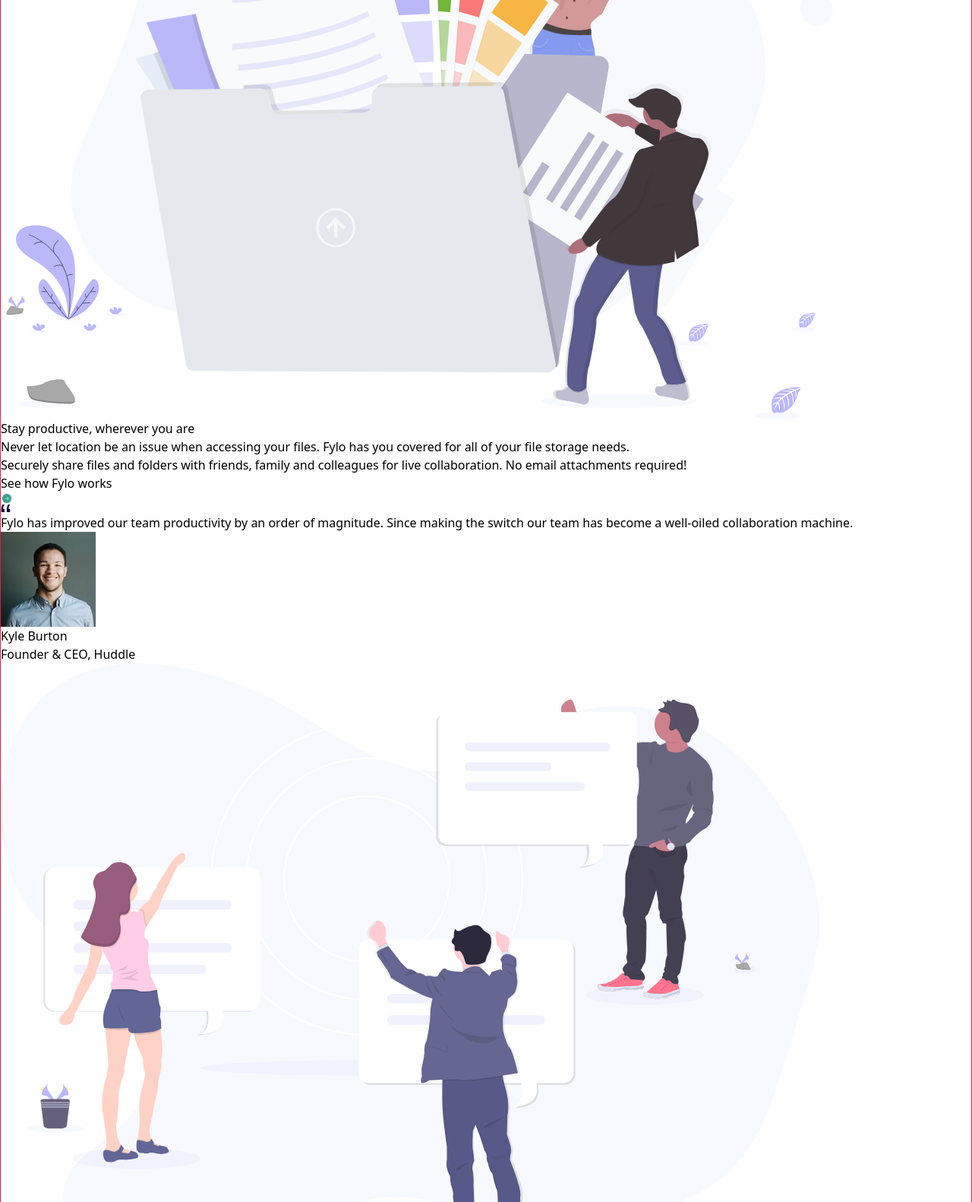
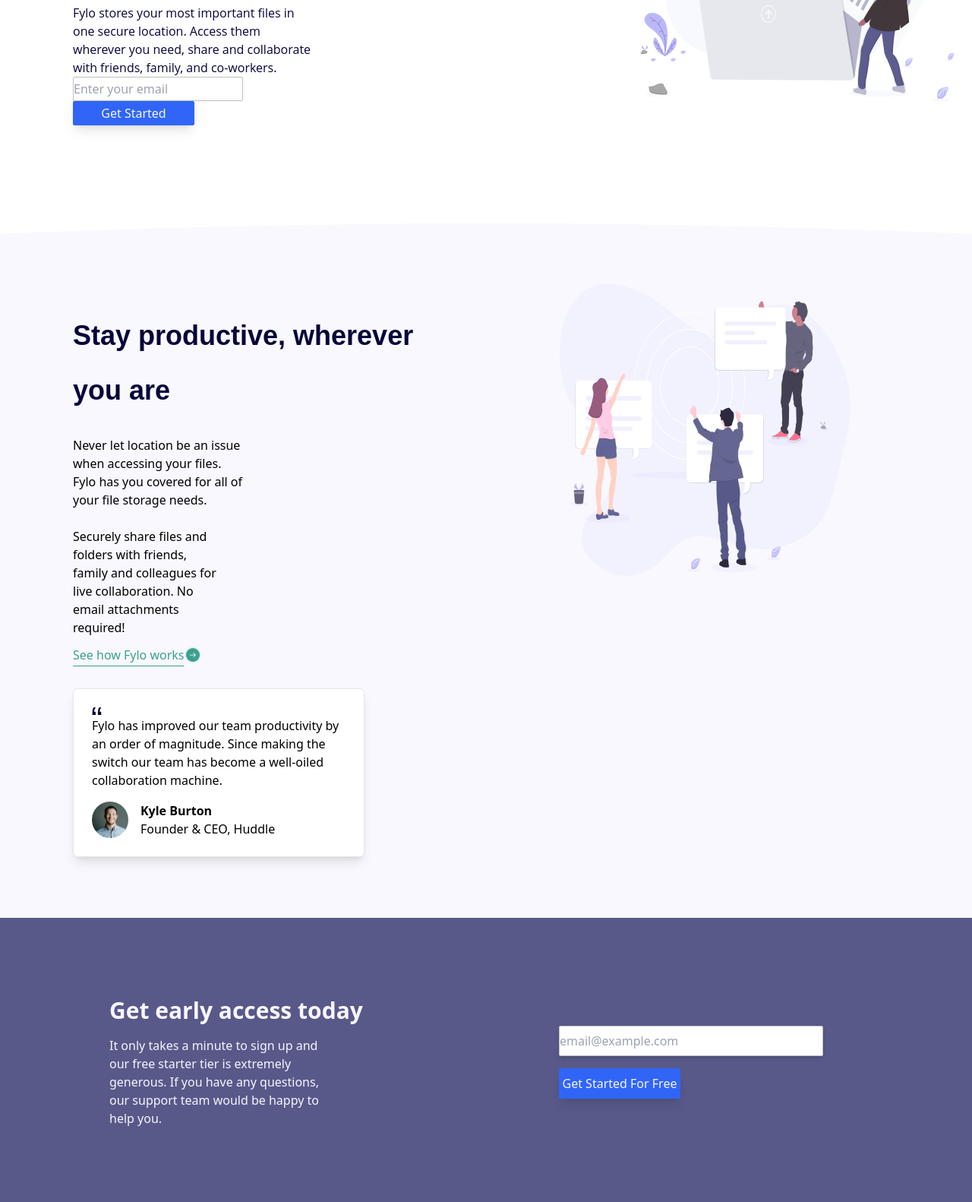
Before and after one commit to Mlowegene/Fylo-landing-page, a website: page src/index.html in a window 1280 px wide. Shown: the part 474-2056 px from the top of the page at 76% size. Drawn offline with Linux system fonts and the light colour scheme.

Commit message:
add style on main section

```diff
--- a/src/index.html
+++ b/src/index.html
@@ -17,9 +17,7 @@
   </head>
   <body class="font-Open Sans">
     <div>
-      <header
-        class="w-full h-auto flex justify-between mt-4 border border-rose-600"
-      >
+      <header class="w-full h-auto flex justify-between mt-4">
         <div class="h-24 w-48 ml-20 flex items-center justify-center">
           <img src="../images/logo.svg" alt="logo" />
         </div>
@@ -31,67 +29,114 @@
           <li class="m-5">Sign In</li>
         </div>
       </header>
-      <main class="border border-rose-600">
-        <div>
-          <div>
-            <h1>All your files in one secure location, accessible anywhere.</h1>
-            <p>
+      <main class="">
+        <div class="flex mt-8 w-full h-1/4">
+          <div class="w-4/12 h-72 ml-24 my-32">
+            <h1
+              class="text-VeryDarkBlue text-3xl font-Raleway font-semibold leading-relaxed pr-16 mb-3"
+            >
+              All your files in one secure location, accessible anywhere.
+            </h1>
+            <p class="text-VeryDarkBlue font-Open-Sans pr-12">
               Fylo stores your most important files in one secure location.
               Access them wherever you need, share and collaborate with friends,
               family, and co-workers.
             </p>
-            <input type="text" placeholder="Enter your email" />
-            <button>Get Started</button>
+            <input
+              type="text"
+              placeholder="Enter your email"
+              class="border border-LightGray rounded-sm w-56 h-8 mr-3"
+            />
+            <button
+              class="w-40 h-8 bg-BrightBlue text-LightGrayishBlue rounded-sm shadow-lg"
+            >
+              Get Started
+            </button>
           </div>
-          <div>
-            <img src="../images/illustration-1.svg" alt="illustration-1" />
+          <div class="mt-20 ml-96">
+            <img
+              src="../images/illustration-1.svg"
+              alt="illustration-1"
+              class="w- h-96"
+            />
           </div>
         </div>
-        <div>
-          <div>
-            <h1>Stay productive, wherever you are</h1>
-            <p>
+        <div
+          class="flex bg-cover bg-center pb-10 mt-20"
+          style="background-image: url(../images/bg-curve-desktop.svg)"
+        >
+          <div class="w-6/12 h-full ml-24 mt-28 mb-10">
+            <h1
+              class="text-VeryDarkBlue text-4xl font-Raleway font-semibold leading-loose"
+            >
+              Stay productive, wherever you are
+            </h1>
+            <p class="pr-64 text-base my-6">
               Never let location be an issue when accessing your files. Fylo has
               you covered for all of your file storage needs.
             </p>
-            <p>
+            <p class="pr-72 text-base mb-3">
               Securely share files and folders with friends, family and
               colleagues for live collaboration. No email attachments required!
             </p>
-            <p>
+            <span
+              class="text-ModerateCyan underline underline-offset-8 flex flex-row"
+            >
               See how Fylo works
-              <img src="../images/icon-arrow.svg" alt="arrow-icon" />
-            </p>
-            <div>
+              <img
+                src="../images/icon-arrow.svg"
+                alt="arrow-icon"
+                class="w-6 h-6 underline"
+              />
+            </span>
+            <div class="mt-8 border rounded-md bg-white shadow-lg w-96 p-6">
               <img src="../images/icon-quotes.svg" alt="icon-quotes" />
-              <p>
+              <p class="mb-4">
                 Fylo has improved our team productivity by an order of
                 magnitude. Since making the switch our team has become a
                 well-oiled collaboration machine.
               </p>
-              <div>
-                <img src="../images/avatar-testimonial.jpg" alt="avatar" />
-                <h2>Kyle Burton</h2>
-                <p>Founder & CEO, Huddle</p>
+              <div class="flex">
+                <img
+                  src="../images/avatar-testimonial.jpg"
+                  alt="avatar"
+                  class="w-12 h-12 rounded-full"
+                />
+                <div class="flex flex-col ml-4">
+                  <h2 class="font-bold">Kyle Burton</h2>
+                  <p class="">Founder & CEO, Huddle</p>
+                </div>
               </div>
             </div>
           </div>
-          <div>
-            <img src="../images/illustration-2.svg" alt="illustration-2" />
+          <div class="mt-20 mb-10 ml-40 mr-40">
+            <img
+              src="../images/illustration-2.svg"
+              alt="illustration-2"
+              class="h-96"
+            />
           </div>
         </div>
-        <div>
-          <div>
-            <h1>Get early access today</h1>
-            <p>
+        <div class="w-full h-auto py-14 px-24 flex bg-DesaturatedBlue">
+          <div class="text-LightGrayishBlue w-1/2 m-12">
+            <h1 class="text-3xl mb-4 font-bold">Get early access today</h1>
+            <p class="pr-64">
               It only takes a minute to sign up and our free starter tier is
               extremely generous. If you have any questions, our support team
               would be happy to help you.
             </p>
           </div>
-          <div>
-            <input type="text" placeholder="email@example.com" />
-            <button>Get Started For Free</button>
+          <div class="flex flex-col justify-center w-2/5">
+            <input
+              type="text"
+              placeholder="email@example.com"
+              class="border border-LightGray rounded-sm shadow-md w-4/5 h-10 mb-4"
+            />
+            <button
+              class="w-40 h-10 bg-BrightBlue text-LightGrayishBlue rounded-sm shadow-lg"
+            >
+              Get Started For Free
+            </button>
           </div>
         </div>
       </main>
--- a/src/styles.css
+++ b/src/styles.css
@@ -1,4 +1,5 @@
 @tailwind base;
 @tailwind components;
 @tailwind utilities;
-@import url('https://fonts.googleapis.com/css2?family=Open+Sans&family=Raleway:wght@700&display=swap');
+@import url("https://fonts.googleapis.com/css2?family=Open+Sans&family=Raleway:wght@700&display=swap");
+@import url("https://fonts.googleapis.com/css2?family=Raleway:wght@700&display=swap");
--- a/tailwind.config.js
+++ b/tailwind.config.js
@@ -4,7 +4,7 @@
   theme: {
     fontFamily: {
       Raleway: ["Raleway", "sans-serif"],
-      "Open Sans": ["Open Sans", "sans-serif"],
+      "Open-Sans": ["Open Sans", "sans-serif"],
     },
     extend: {
       colors: {
@@ -15,6 +15,10 @@
         LightGrayishBlue: "hsl(240, 75%, 98%)",
         LightGray: "hsl(0, 0%, 75%)",
       },
+      backgroundImage: {
+        "bg-curve-desktop": "url(../images/bg-curve-desktop.svg)",
+        "bg-curve-mobile": "url(../images/bg-curve-mobile.svg)",
+      },
     },
   },
   plugins: [],
```
Also changed, not shown: dist/output.css.
